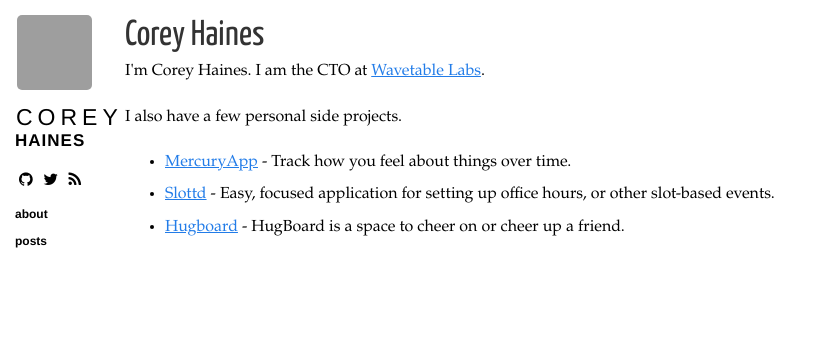
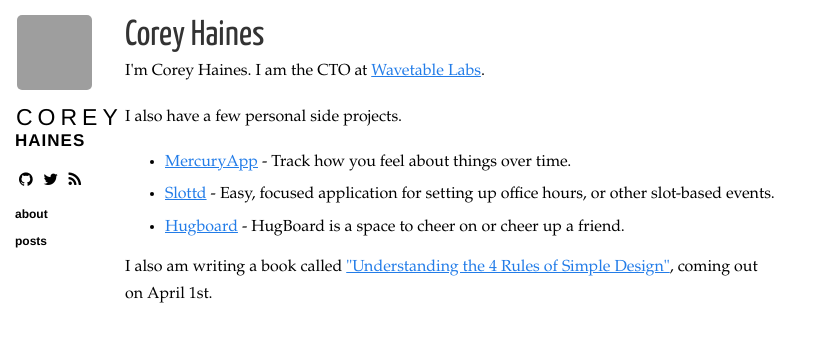
Before and after one commit to coreyhaines/coreyhaines.github.io, a Jekyll site: the page built from about.html, in a window 1280 px wide, cut to the strip 0-342 px from the top of the page. Shown: the whole strip, without its empty margins (0-819 px from the left). Built offline with Jekyll 4.4.1, drawn with Linux system fonts in a browser that asks for light colours; nearby versions of some CDN libraries; Markdown is read by kramdown in place of the engine named in the settings; grey boxes are pictures that could not be loaded.

Commit message:
Add book reference on about page

```diff
--- a/about.html
+++ b/about.html
@@ -13,4 +13,6 @@
     <li><a href="http://slottd.com">Slottd</a> - Easy, focused application for setting up office hours, or other slot-based events.</li>
     <li><a href="http://hugboard.com">Hugboard</a> - HugBoard is a space to cheer on or cheer up a friend.</li>
   </ul>
+
+  <p>I also am writing a book called <a href="https://leanpub.com/4rulesofsimpledesign">"Understanding the 4 Rules of Simple Design"</a>, coming out on April 1st.</p>
 </section>
```
